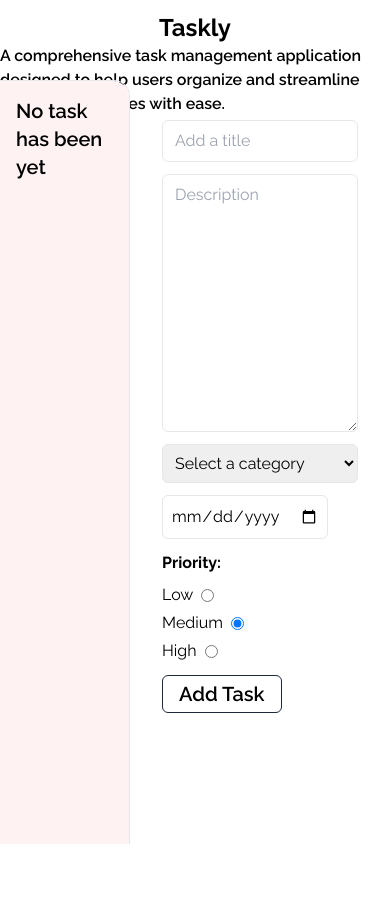
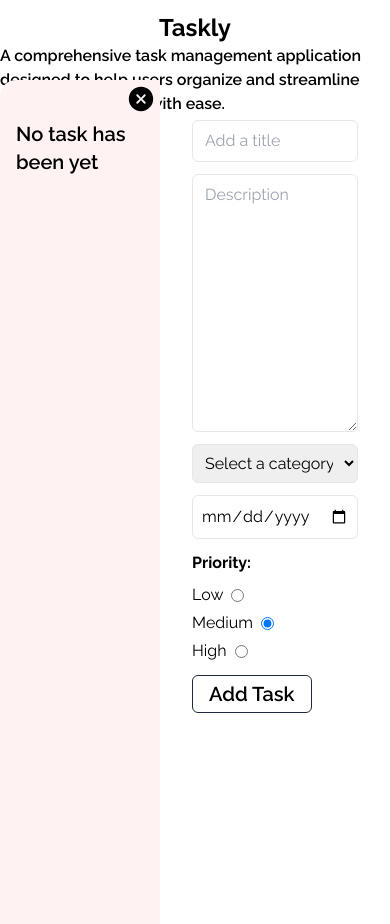
Before and after one commit to marufsiyam91/Taskly, a React (Vite) app: page / in a window 390 px wide. Before the commit the page ends 844 px from the top, so only its background shows below. Built offline with nearby package versions, Linux system fonts and the light colour scheme.

Commit message:
slidebar responsive design completed

```diff
--- a/src/Components/Sidebar.jsx
+++ b/src/Components/Sidebar.jsx
@@ -4,9 +4,11 @@ import { AiOutlineCloseCircle } from "react-icons/ai";
 import { TbListDetails } from "react-icons/tb";
 import { IoCheckmarkCircle } from "react-icons/io5";
 import { IoIosRemoveCircle } from "react-icons/io";
+import { IoIosCloseCircle } from "react-icons/io";
 
 
-const Sidebar = () => {
+
+const Sidebar = ({closeSidebar}) => {
     const { state: { tasks }, dispatch } = useContext(TaskContext);
     const [selectedTask, setSelectedTask] = useState(null);
     const [isModalOpen, setIsModalOpen] = useState(false);
@@ -55,17 +57,18 @@ const Sidebar = () => {
     }, [tasks, selectedTask]);
 
     return (
-        <aside className='2xl:w-1/5 xl:w-1/4 w-1/3 h-[calc(100vh-80px)] border-t border-r rounded-tr-2xl '>
+        <aside className="relative h-[100vh] smd:h-[calc(100vh-81px)]">
+            <button onClick={() => closeSidebar(false)} className="absolute text-3xl top-1 right-1 block smd:hidden"><IoIosCloseCircle /></button>
             <div className="w-full h-full">
                 {
                     tasks.length === 0
                     ? (
-                        <div className="w-full h-full bg-red-50 rounded-tr-2xl p-4">
+                        <div className="w-full h-full bg-red-50 smd:rounded-tl-none rounded-tl-2xl  smd:rounded-tr-2xl  px-4 pt-10 smd:pt-4">
                             <h1 className="font-primary font-semibold text-xl">No task has been yet</h1>
                         </div>
                     )
                     : (
-                        <div className="w-full h-full bg-blue-100 rounded-tr-2xl p-4 flex flex-col gap-3">
+                        <div className="w-full h-full bg-blue-100 smd:rounded-tl-none rounded-tl-2xl smd:rounded-tr-2xl  px-4 pt-10 smd:pt-4 flex flex-col gap-3">
                             <input
                                 className="p-3 rounded-md"
                                 type="text"
```
Lines whose indentation alone changed are shown as unchanged.
